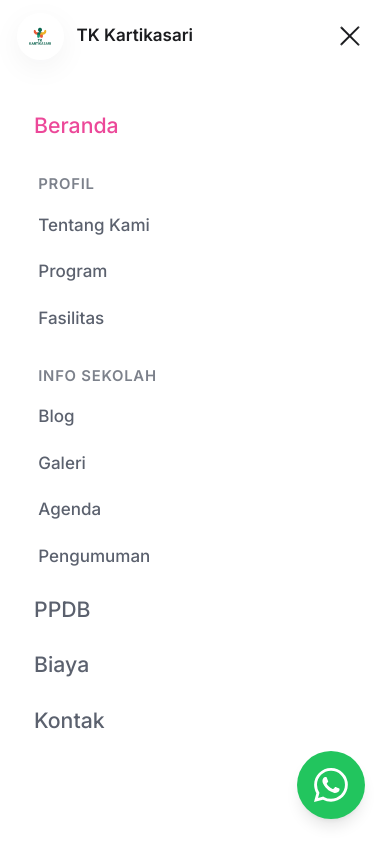
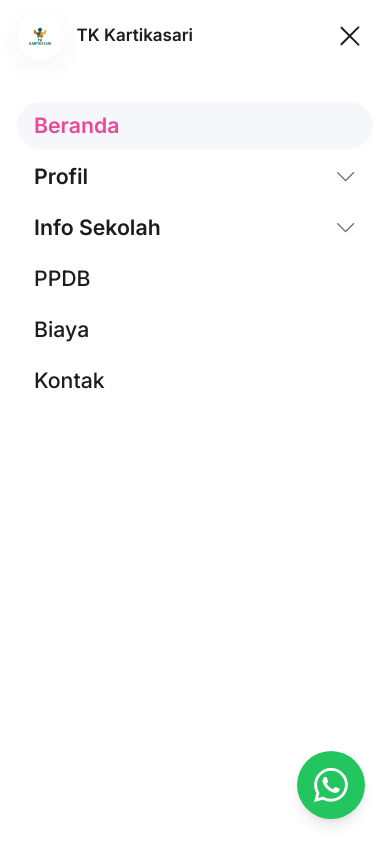
Before and after one commit to jwrfree/tk-kartikasari, a Next.js app: page / in a window 390 px wide. Both pictures are taken after a click on the button "Toggle navigation". Shown: the top 844 px of the page. Built offline with nearby package versions, Linux system fonts and the light colour scheme.

Commit message:
feat: Implement accordion for mobile navigation

```diff
--- a/components/MobileMenu.tsx
+++ b/components/MobileMenu.tsx
@@ -1,65 +1,32 @@
 
 'use client';
 
+import { useState } from 'react';
 import { usePathname } from 'next/navigation';
 import Link from 'next/link';
-import { AnimatePresence, motion } from 'framer-motion';
-import type { Variants } from 'framer-motion';
+import { AnimatePresence, motion, Variants } from 'framer-motion';
+import { ChevronDown } from 'react-bootstrap-icons';
 
 import { mainNav } from '@/data/navigation';
 
-// A custom cubic-bezier for a smoother, more "Apple-like" transition
 const smoothEase = [0.4, 0, 0.2, 1];
 
 const menuVariants: Variants = {
-  hidden: {
-    opacity: 0,
-    y: '-100%',
-    transition: {
-      duration: 0.3,
-      ease: [0.4, 0, 1, 1],
-    },
-  },
-  visible: {
-    opacity: 1,
-    y: 0,
-    transition: {
-      duration: 0.4,
-      ease: smoothEase,
-    },
-  },
-  exit: {
-    opacity: 0,
-    y: '-100%',
-    transition: {
-      duration: 0.3,
-      ease: [0.4, 0, 1, 1],
-    },
-  },
+  hidden: { opacity: 0, y: '-100%', transition: { duration: 0.3, ease: [0.4, 0, 1, 1] } },
+  visible: { opacity: 1, y: 0, transition: { duration: 0.4, ease: smoothEase } },
+  exit: { opacity: 0, y: '-100%', transition: { duration: 0.3, ease: [0.4, 0, 1, 1] } },
 };
 
-const itemVariants: Variants = {
-  hidden: {
-    opacity: 0,
-    y: 20,
-  },
-  visible: (i: number) => ({
-    opacity: 1,
-    y: 0,
-    transition: {
-      delay: 0.1 + i * 0.05,
-      duration: 0.35,
-      ease: smoothEase,
-    },
-  }),
-  exit: {
-    opacity: 0,
-    y: 20,
-    transition: {
-      duration: 0.2,
-      ease: 'easeIn',
-    },
-  },
+const navItemVariants: Variants = {
+  hidden: { opacity: 0, y: 20 },
+  visible: (i: number) => ({ opacity: 1, y: 0, transition: { delay: 0.1 + i * 0.05, duration: 0.35, ease: smoothEase } }),
+  exit: { opacity: 0, y: 20, transition: { duration: 0.2, ease: 'easeIn' } },
+};
+
+const accordionContentVariants: Variants = {
+  hidden: { opacity: 0, height: 0, transition: { duration: 0.3, ease: smoothEase } },
+  visible: { opacity: 1, height: 'auto', transition: { duration: 0.4, ease: smoothEase } },
+  exit: { opacity: 0, height: 0, transition: { duration: 0.3, ease: smoothEase } },
 };
 
 interface MobileMenuProps {
@@ -69,12 +36,15 @@
 
 export default function MobileMenu({ isOpen, onClose }: MobileMenuProps) {
   const pathname = usePathname();
+  const [openAccordion, setOpenAccordion] = useState<string | null>(null);
 
-  let itemIndex = 0;
+  const toggleAccordion = (label: string) => {
+    setOpenAccordion(openAccordion === label ? null : label);
+  };
 
   return (
     <AnimatePresence>
-      {isOpen ? (
+      {isOpen && (
         <motion.div
           key="mobile-nav"
           id="mobile-nav"
@@ -84,24 +54,46 @@
           animate="visible"
           exit="exit"
         >
-          <nav className="flex flex-col gap-2 px-4 text-xl font-medium text-text">
-            {mainNav.map((item) => {
+          <nav className="flex flex-col gap-1 px-4 text-xl font-medium text-text">
+            {mainNav.map((item, index) => {
               if (item.children) {
-                const groupKey = item.label;
-                const children = item.children.map((child) => {
-                  const isActive =
-                    pathname === child.href || pathname.startsWith(`${child.href}/`);
-                  itemIndex++;
+                const isAccordionOpen = openAccordion === item.label;
                 return (
                   <motion.div
-                      key={child.href}
-                      custom={itemIndex}
-                      variants={itemVariants}
+                    key={item.label}
+                    custom={index}
+                    variants={navItemVariants}
                     initial="hidden"
                     animate="visible"
                     exit="exit"
                   >
+                    <button
+                      onClick={() => toggleAccordion(item.label)}
+                      aria-expanded={isAccordionOpen}
+                      className="flex w-full items-center justify-between rounded-full px-4 py-2 text-left transition-colors duration-200 hover:bg-surfaceAlt focus-visible:outline-none focus-visible:ring-2 focus-visible:ring-pink-500/40"
+                    >
+                      <span className="font-semibold text-text">{item.label}</span>
+                      <ChevronDown
+                        className={`h-5 w-5 text-text-muted transition-transform duration-300 ${isAccordionOpen ? 'rotate-180' : ''}`}
+                        aria-hidden="true"
+                      />
+                    </button>
+                    <AnimatePresence>
+                      {isAccordionOpen && (
+                        <motion.div
+                          key={`${item.label}-content`}
+                          variants={accordionContentVariants}
+                          initial="hidden"
+                          animate="visible"
+                          exit="hidden"
+                          className="overflow-hidden pl-4"
+                        >
+                          <div className="mt-2 flex flex-col gap-1 border-l border-border py-2 pl-4">
+                            {item.children.map((child) => {
+                              const isActive = pathname === child.href || pathname.startsWith(`${child.href}/`);
+                              return (
                                 <Link
+                                  key={child.href}
                                   href={child.href}
                                   onClick={onClose}
                                   aria-current={isActive ? 'page' : undefined}
@@ -113,39 +105,22 @@
                                 >
                                   {child.label}
                                 </Link>
+                              );
+                            })}
+                          </div>
                         </motion.div>
-                  );
-                });
-
-                itemIndex++;
-                return (
-                  <motion.div
-                    key={groupKey}
-                    className="mt-4"
-                    custom={itemIndex}
-                    variants={itemVariants}
-                    initial="hidden"
-                    animate="visible"
-                    exit="exit"
-                  >
-                    <h3 className="px-5 text-sm font-semibold uppercase tracking-wider text-text-muted/80">
-                      {item.label}
-                    </h3>
-                    <div className="mt-2 flex flex-col gap-1">{children}</div>
+                      )}
+                    </AnimatePresence>
                   </motion.div>
                 );
               }
 
-              const isActive =
-                item.href === '/'
-                  ? pathname === '/'
-                  : pathname === item.href || pathname.startsWith(`${item.href}/`);
-              itemIndex++;
+              const isActive = item.href === '/' ? pathname === '/' : pathname.startsWith(item.href);
               return (
                 <motion.div
                   key={item.href}
-                  custom={itemIndex}
-                  variants={itemVariants}
+                  custom={index}
+                  variants={navItemVariants}
                   initial="hidden"
                   animate="visible"
                   exit="exit"
@@ -154,10 +129,10 @@
                     href={item.href}
                     onClick={onClose}
                     aria-current={isActive ? 'page' : undefined}
-                    className={`block rounded-full px-4 py-2 transition-colors duration-200 focus-visible:outline-none focus-visible:ring-2 focus-visible:ring-pink-500/40 ${
+                    className={`block rounded-full px-4 py-2 font-medium transition-colors duration-200 focus-visible:outline-none focus-visible:ring-2 focus-visible:ring-pink-500/40 ${
                       isActive
-                        ? 'text-pink-500'
-                        : 'text-text-muted hover:bg-surfaceAlt hover:text-text'
+                        ? 'font-semibold text-pink-500 bg-surfaceAlt'
+                        : 'text-text hover:bg-surfaceAlt'
                     }`}
                   >
                     {item.label}
@@ -167,7 +142,7 @@
             })}
           </nav>
         </motion.div>
-      ) : null}
+      )}
     </AnimatePresence>
   );
 }
```
Lines whose indentation alone changed are shown as unchanged.
